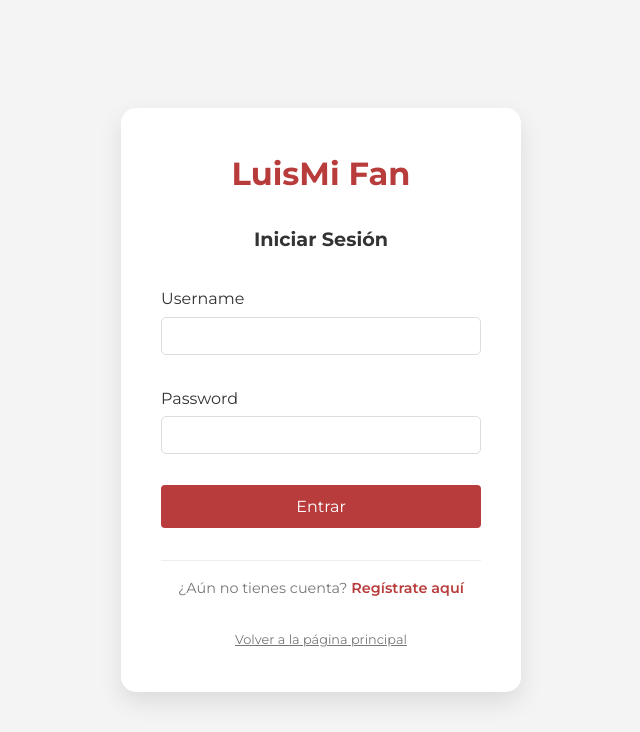
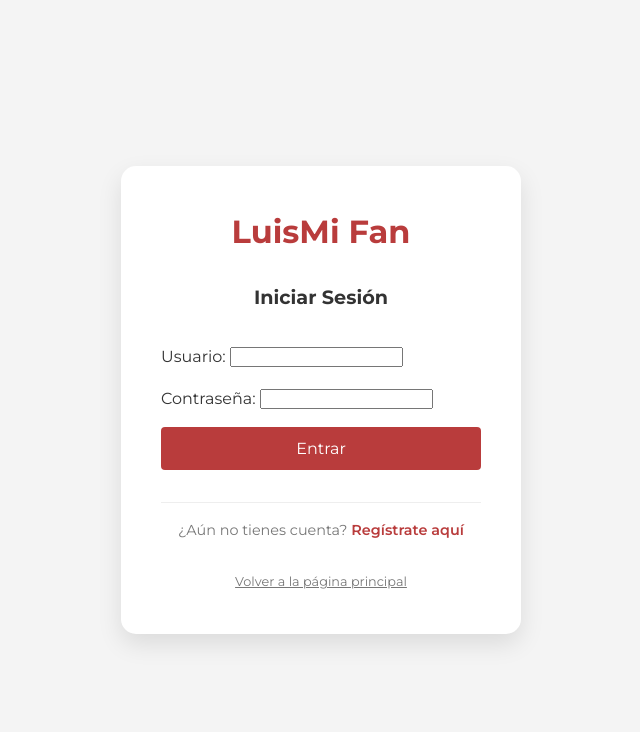
Before and after one commit to cyberdexter82/luismi-fan, a Django app: template templates/registration/login.html in a window 1280 px wide. Shown: the top 732 px of the page, without its empty margins (319-959 px from the left). Run offline with Django 3.2, Linux system fonts and the light colour scheme; the template is opened without the code that fills it, so the values that code supplies are empty, except form fields; form fields are guessed from the names that the template uses.

Commit message:
Agregando CSRF_TRUSTED_ORIGINS para arreglar login

```diff
--- a/nucleo/settings.py
+++ b/nucleo/settings.py
@@ -107,3 +107,9 @@ LOGIN_URL = 'login'
 DEFAULT_AUTO_FIELD = 'django.db.models.BigAutoField'
 
 mimetypes.add_type("text/css", ".css", True)
+
+# SEGURIDAD CSRF PARA AZURE
+# Esto permite que los formularios funcionen en tu dominio de la nube
+CSRF_TRUSTED_ORIGINS = [
+    'luismi-fan-app-2025-bgccc0dwazdahvhc.canadacentral-01.azurewebsites.net',
+]
--- a/templates/registration/login.html
+++ b/templates/registration/login.html
@@ -17,26 +17,16 @@
         <h2 style="color: #333; font-size: 1.2rem; margin-bottom: 2rem;">Iniciar Sesión</h2>
 
         <form method="POST">
-            {% csrf_token %}
+            {% csrf_token %}  <!-- ¡ESTO ES VITAL! -->
 
             <div style="text-align: left; margin-bottom: 1rem;">
-                {{ form.username.label_tag }}
+                <!-- Renderizado simple de campos -->
+                <label>Usuario:</label>
                 {{ form.username }}
-                <style>
-                    input[type="text"], input[type="password"] {
-                        width: 100%;
-                        padding: 10px;
-                        margin-top: 5px;
-                        margin-bottom: 15px;
-                        border: 1px solid #ddd;
-                        border-radius: 5px;
-                        box-sizing: border-box;
-                    }
-                </style>
             </div>
 
             <div style="text-align: left;">
-                {{ form.password.label_tag }}
+                <label>Contraseña:</label>
                 {{ form.password }}
             </div>
 
@@ -55,6 +45,5 @@
         </div>
 
     </div>
-
 </body>
 </html>
```
Also changed, not shown: templates/registration/registro.html (+11 -14 lines).
